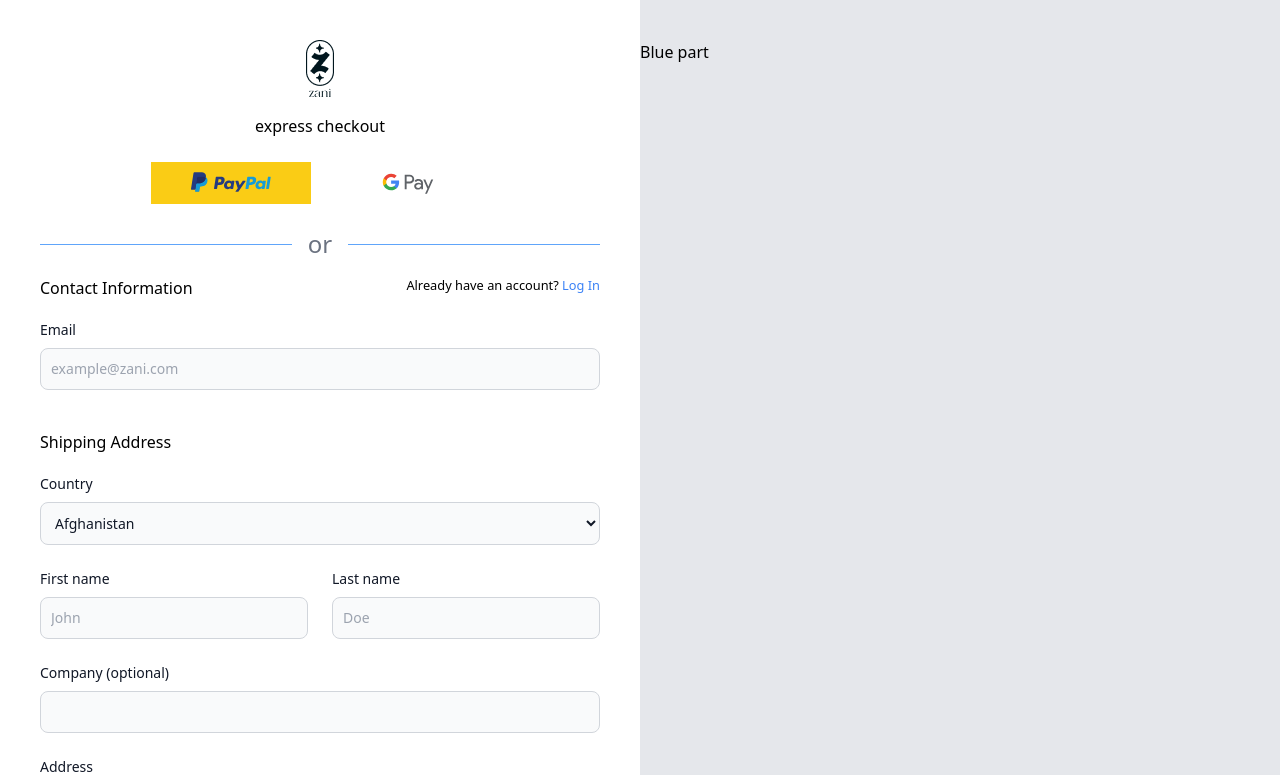
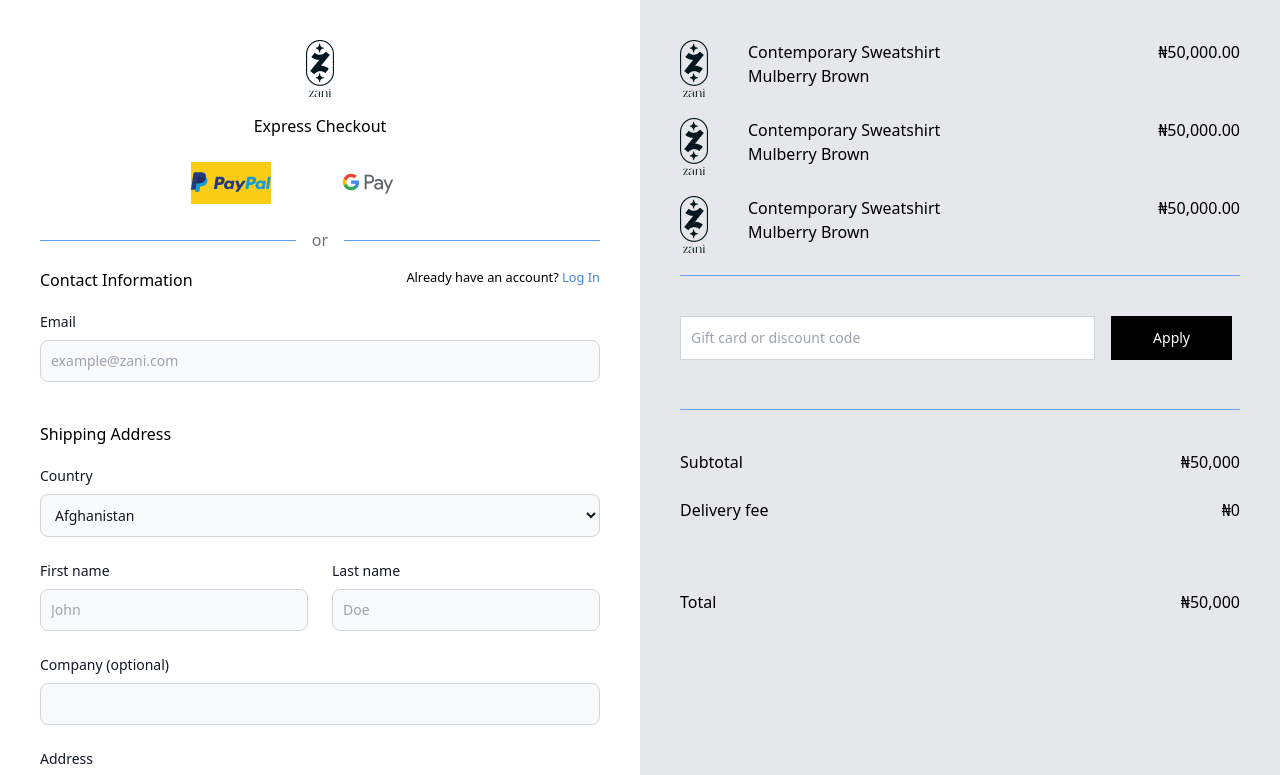
Before and after one commit to EmekaManuel/zani-store, a React (Vite) app: page /checkout in a window 1280 px wide. Shown: the top 775 px of the page. Built offline with nearby package versions, Linux system fonts and the light colour scheme.

Commit message:
checkout page: right part

```diff
--- a/src/Pages/Checkout.jsx
+++ b/src/Pages/Checkout.jsx
@@ -11,12 +11,12 @@ const Checkout = () => {
                     <img src={Logo} className="flex justify-center items-center" alt="zani-stores" />
                 </div>
 
-                <h4 className="text-center mb-4">express checkout</h4>
+                <h4 className="text-center mb-4">Express Checkout</h4>
 
                 <div className="flex flex-col  md:flex-row justify-center">
-                    <button className="bg-yellow-400 m-2 hover:bg-yellow-500 font-semibold py-2 px-10 hover:border-transparent">
+                    <button className="bg-yellow-400 m-2 hover:bg-yellow-500 font-semibold py-2 hover:border-transparent">
                         <svg version="1.1" id="Layer_1" xmlns="http://www.w3.org/2000/svg" xmlnsXlink="http://www.w3.org/1999/xlink" x="0px" y="0px"
-                            width="5rem" height="1.5rem" viewBox="0 0 124 33" enableBackground="new 0 0 124 33" xmlSpace="preserve">
+                            width="5rem" height="1.5rem" className="m-auto" viewBox="0 0 124 33" enableBackground="new 0 0 124 33" xmlSpace="preserve">
                             <path fill="#253B80" d="M46.211,6.749h-6.839c-0.468,0-0.866,0.34-0.939,0.802l-2.766,17.537c-0.055,0.346,0.213,0.658,0.564,0.658
 	h3.265c0.468,0,0.866-0.34,0.939-0.803l0.746-4.73c0.072-0.463,0.471-0.803,0.938-0.803h2.165c4.505,0,7.105-2.18,7.784-6.5
 	c0.306-1.89,0.013-3.375-0.872-4.415C50.224,7.353,48.5,6.749,46.211,6.749z M47,13.154c-0.374,2.454-2.249,2.454-4.062,2.454
@@ -71,7 +71,7 @@ const Checkout = () => {
                     </button>
                     <button className="bg-gray-200 p-4 m-2 bg-transparent hover:bg-gray-300 font-semibold hover:text-white py-2 px-10 border border-transparent">
                         <svg version="1.1" xmlns="http://www.w3.org/2000/svg" xmlnsXlink="http://www.w3.org/1999/xlink" x="0px" y="0px"
-                            width="5rem" height="1.5rem" viewBox="0 0 80 38.1" enableBackground="new 0 0 80 38.1" xmlSpace="preserve">
+                            width="5rem" height="1.5rem" className="m-auto" viewBox="0 0 80 38.1" enableBackground="new 0 0 80 38.1" xmlSpace="preserve">
                             <path fill='#5F6368' d="M37.8,19.7V29h-3V6h7.8c1.9,0,3.7,0.7,5.1,2c1.4,1.2,2.1,3,2.1,4.9c0,1.9-0.7,3.6-2.1,4.9c-1.4,1.3-3.1,2-5.1,2
 	L37.8,19.7L37.8,19.7z M37.8,8.8v8h5c1.1,0,2.2-0.4,2.9-1.2c1.6-1.5,1.6-4,0.1-5.5c0,0-0.1-0.1-0.1-0.1c-0.8-0.8-1.8-1.3-2.9-1.2
 	L37.8,8.8L37.8,8.8z"/>
@@ -98,7 +98,7 @@ const Checkout = () => {
                     <div className="flex-grow h-px bg-blue-400"></div>
 
                     {/* Text */}
-                    <span className="flex-shrink text-2xl text-gray-500 px-4 font-light">or</span>
+                    <span className="flex-shrink text-gray-500 px-4 font-light">or</span>
 
                     {/* Right line */}
                     <div className="flex-grow h-px bg-blue-400"></div>
@@ -128,6 +128,7 @@ const Checkout = () => {
                                 <option value="Belarus">Belarus</option>
                                 <option value="Nigeria">Nigeria</option>
                                 <option value="United Kingdom">United Kingdom</option>
+                                <option value="Other">Other</option>
                             </select>
                         </div>
 
@@ -183,16 +184,106 @@ const Checkout = () => {
                         </div>
 
                         <div className="md:flex md:justify-between">
-                            <button className="border-2 m-2 border-gray-900 text-black bg-white hover:bg-gray-200 focus:ring-4 focus:outline-none focus:ring-gray-300 font-medium text-sm w-full sm:w-auto px-10 py-2.5 text-center dark:bg-blue-600 dark:hover:bg-blue-700 dark:focus:ring-blue-800 border-gray-900">Return to Cart</button>
-                            <button className="border-2 m-2 border-black text-white bg-black hover:bg-gray-800 focus:ring-4 focus:outline-none focus:ring-gray-300 font-medium text-sm w-full sm:w-auto px-10 py-2.5 text-center dark:bg-blue-600 dark:hover:bg-blue-700 dark:focus:ring-blue-800">Continue Shopping</button>
+                            <button className="border-2 my-2 border-gray-900 text-black bg-white hover:bg-gray-200 focus:ring-4 focus:outline-none focus:ring-gray-300 font-medium text-sm w-full sm:w-auto px-10 py-2.5 text-center dark:bg-blue-600 dark:hover:bg-blue-700 dark:focus:ring-blue-800 border-gray-900">Return to Cart</button>
+                            <button className="border-2 my-2 border-black text-white bg-black hover:bg-gray-800 focus:ring-4 focus:outline-none focus:ring-gray-300 font-medium text-sm w-full sm:w-auto px-10 py-2.5 text-center dark:bg-blue-600 dark:hover:bg-blue-700 dark:focus:ring-blue-800">Continue to Shipping</button>
                         </div>
                     </form>
-
                 </div>
             </div>
 
-            <div className="cart-preview bg-gray-200 text-black flex pt-10">
-                <p>Blue part</p>
+            <div className="cart-preview bg-gray-200 text-black p-10">
+                <div className="cart-items">
+
+                    {/* What final code should look like after Redux Toolkit */}
+                    {/* {cartItems.map(({ id, productImg, productName, price, quantity, size }) => {
+                        return (
+                            <CartItem
+                                key={id}
+                                productImg={productImg}
+                                productName={productName}
+                                price={price}
+                                quantity={quantity}
+                                size={size}
+                            />
+                        )
+                    })} */}
+
+
+                    {/* Hardcoded bit to be replaced with above code */}
+                    <div className="cart-item flex flex-col mb-5 md:flex-row">
+                        <img src={Logo} alt="item" className="md:mr-10" />
+
+                        <div className="item-details mr-auto">
+                            <h3>Contemporary Sweatshirt</h3>
+                            <h5>Mulberry Brown</h5>
+                        </div>
+
+                        <div className="item-price md:ml-auto">
+                            <p>₦50,000.00</p>
+                        </div>
+                    </div>
+
+                    <div className="cart-item flex flex-col mb-5 md:flex-row">
+                        <img src={Logo} alt="item" className="md:mr-10" />
+
+                        <div className="item-details mr-auto">
+                            <h3>Contemporary Sweatshirt</h3>
+                            <h5>Mulberry Brown</h5>
+                        </div>
+
+                        <div className="item-price md:ml-auto">
+                            <p>₦50,000.00</p>
+                        </div>
+                    </div>
+
+                    <div className="cart-item flex flex-col mb-5 md:flex-row">
+                        <img src={Logo} alt="item" className="md:mr-10" />
+
+                        <div className="item-details mr-auto">
+                            <h3>Contemporary Sweatshirt</h3>
+                            <h5>Mulberry Brown</h5>
+                        </div>
+
+                        <div className="item-price md:ml-auto">
+                            <p>₦50,000.00</p>
+                        </div>
+                    </div>
+                </div>
+                {/* End of hardcoded bit to be replaced with above code */}
+
+
+
+
+                <hr className="h-0.5 bg-blue-400 mb-10" />
+
+                <div className="discount md:flex md:grid-cols-2">
+                    <input type="text" id="discount" className="mb-2 md:mr-2 bg-white border border-gray-300 text-gray-900 text-sm focus:ring-blue-500 focus:border-blue-500 block w-full p-2.5 dark:bg-gray-700 dark:border-gray-600 dark:placeholder-gray-400 dark:text-white dark:focus:ring-blue-500 dark:focus:border-blue-500" placeholder="Gift card or discount code" />
+                    <button className="mb-2 md:mx-2 border-2 border-black text-white bg-black hover:bg-gray-800 focus:ring-4 focus:outline-none focus:ring-gray-300 font-medium text-sm w-full sm:w-auto px-10 py-2.5 text-center dark:bg-blue-600 dark:hover:bg-blue-700 dark:focus:ring-blue-800">Apply</button>
+                </div>
+
+                <hr className="h-0.5 bg-blue-400 mt-10 mb-10" />
+
+                <div className="subtotal flex">
+                    <h3 className="float-left">Subtotal</h3>
+                    <p className="ml-auto">₦50,000</p>
+                </div>
+
+                <br />
+
+                <div className="delivery-fee flex">
+                    <h3 className="float-left">Delivery fee</h3>
+                    <p className="ml-auto">₦0</p>
+                </div>
+
+                <br />
+                <br />
+
+                <div className="total flex mt-5">
+                    <h3 className="float-left">Total</h3>
+                    <p className="ml-auto">₦50,000</p>
+                </div>
+
+
             </div>
         </div>
     )
```
